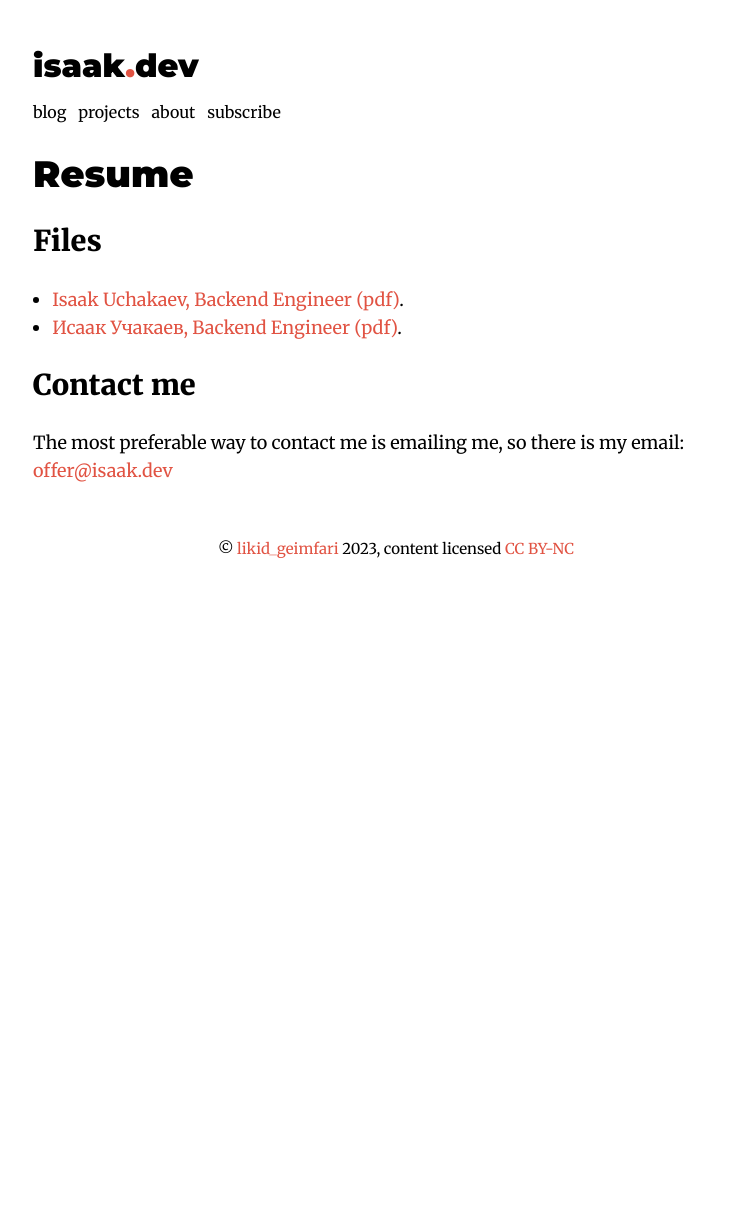
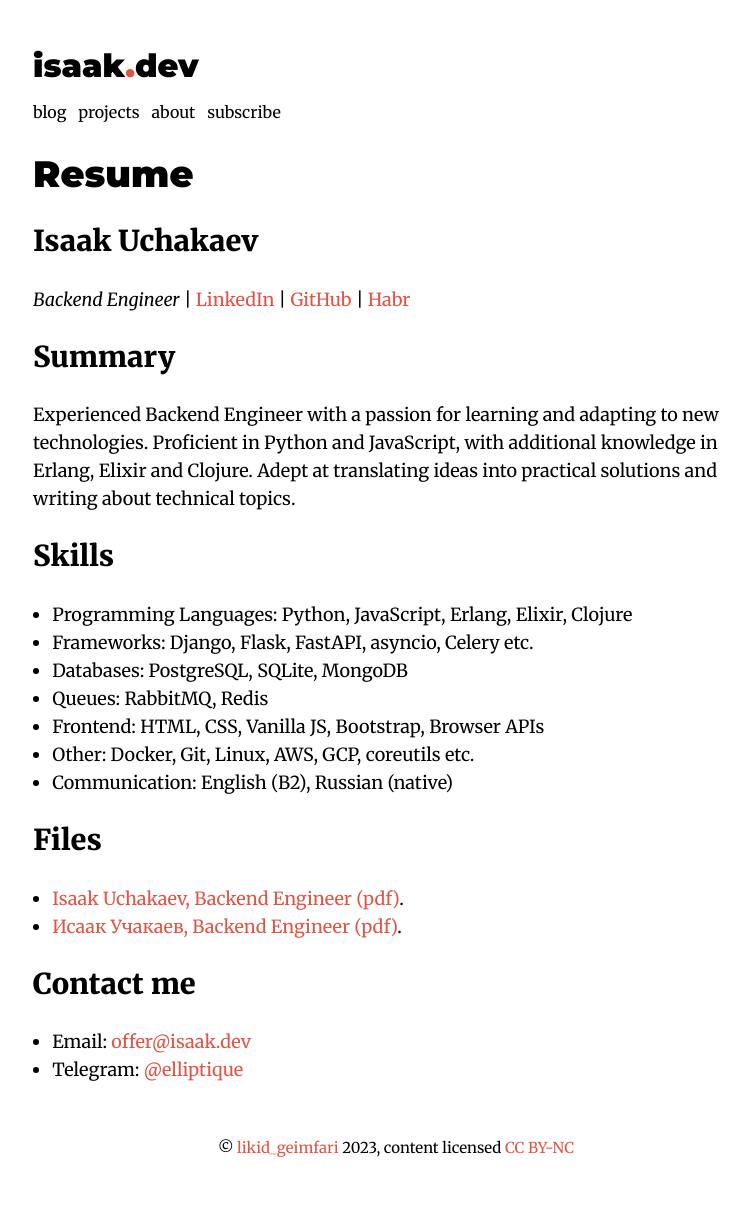
Before and after one commit to lk-geimfari/lk-geimfari.github.io, a Jekyll site: the page built from _pages/resume.md, in a window 1280 px wide. Shown: the whole page, without its empty margins (244-994 px from the left). Built offline with Jekyll 4.4.1, drawn with Linux system fonts in a browser that asks for light colours; nearby versions of some CDN libraries; before the commit the page ends 900 px from its top, so only the background shows below that.

Commit message:
Update pages

```diff
--- a/_pages/resume.md
+++ b/_pages/resume.md
@@ -4,11 +4,35 @@ title: Resume
 permalink: /resume/
 ---
 
+## Isaak Uchakaev
+*Backend Engineer* | [LinkedIn] | [GitHub] | [Habr]
+
+## Summary
+
+Experienced Backend Engineer with a passion for learning and adapting to new technologies. Proficient in Python and
+JavaScript, with additional knowledge in Erlang, Elixir and Clojure. Adept at translating ideas into practical solutions
+and writing about technical topics.
+
+## Skills
+
+- Programming Languages: Python, JavaScript, Erlang, Elixir, Clojure
+- Frameworks: Django, Flask, FastAPI, asyncio, Celery etc.
+- Databases: PostgreSQL, SQLite, MongoDB
+- Queues: RabbitMQ, Redis
+- Frontend: HTML, CSS, Vanilla JS, Bootstrap, Browser APIs
+- Other: Docker, Git, Linux, AWS, GCP, coreutils etc.
+- Communication: English (B2), Russian (native)
+
 ## Files
+
 - [Isaak Uchakaev, Backend Engineer (pdf)]({{ site.resume.en }}).
 - [Исаак Учакаев, Backend Engineer (pdf)]({{ site.resume.ru }}).
 
 ## Contact me
 
-The most preferable way to contact me is emailing me, so there is my
-email: <a href="mailto:{{ site.offer_email }}">{{ site.offer_email }}</a>
+- Email: <a href="mailto:{{ site.offer_email }}">{{ site.offer_email }}</a>
+- Telegram: [@elliptique](https://t.me/elliptique)
+
+[Habr]: https://habr.com/ru/users/likid_ri/
+[LinkedIn]: https://www.linkedin.com/in/likid/
+[GitHub]: https://github.com/lk-geimfari
```
Also changed, not shown: _pages/about.md (+11 -9 lines), _pages/subscribe.md (+0 -1 lines).
